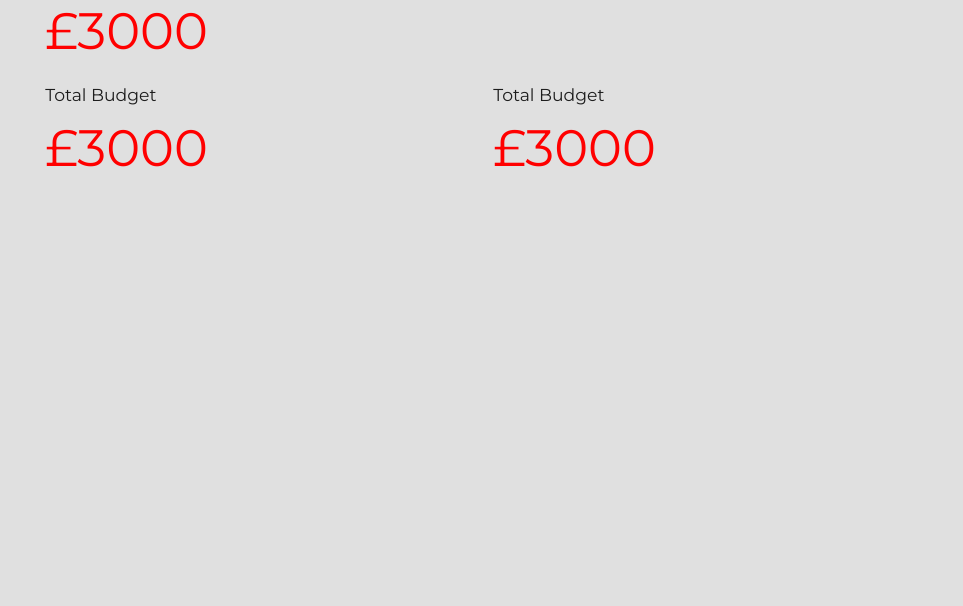
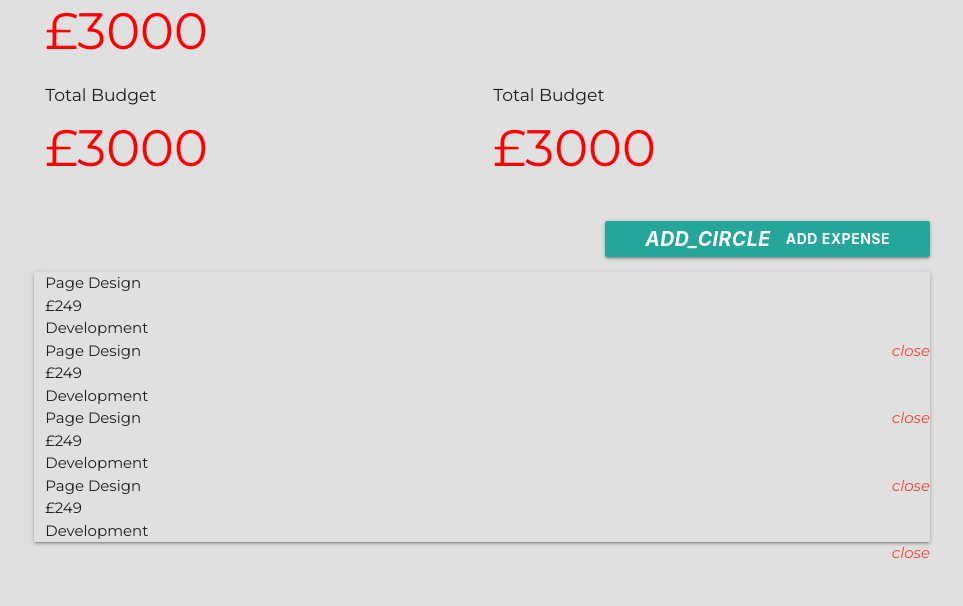
Before and after one commit to JPudsey-11/budget-application-walkthrough, a Django app: template templates/budget/project-detail.html in a window 1280 px wide. Shown: the part 194-800 px from the top of the page, without its empty margins (158-1121 px from the left). Run offline with Django 4.2, Linux system fonts and the light colour scheme; the template is opened without the code that fills it, so the values that code supplies are empty; parts of the project's set-up code (start-up, migrations or seed data) failed here and were passed over.

Commit message:
forgot to save before the last commit

```diff
--- a/static/css/style.css
+++ b/static/css/style.css
@@ -10,6 +10,11 @@ html {
 
 .bold {
     font-weight: bold:
+}
+
+.row {
+    margin: 0!important;
+
 }
 
 /* Project list (no projects) */
@@ -28,11 +33,6 @@ html {
 
 /* Project Detail Statistics */
 
-.section-stats .card-panel {
-     margin: 8px;
-
-}
-
 .section-stats h1 {
     font-size: 4vw;
     margin: 15px 0px;
@@ -41,3 +41,37 @@ html {
 h1 {
     color: red;
 }
+
+@media(max-wdith: 992px){
+    .section-stats h1 {
+        font-size: calc(16px + 6vw);
+
+    }
+}
+
+/* Project Detail expenses */
+
+.section-expenses button {
+    padding: 0px 40px;
+    font-weight: bold;
+    text-shadow: 0px 3px 4px rgba(0, 0, 0, .25)
+    background-color: #6FCF97;
+
+}
+
+.section-expenses .expense {
+    font-size: 16px;
+    border-radius: 0;
+    margin: 0;
+}
+
+.section-expenses .expense .category {
+    font-size: 13px;
+    border-radius: 0;
+    margin: 0;
+}
+
+.section-expenses li:nth-child(even) .expense {
+    background-color: #f2f2f2;
+
+}
--- a/templates/budget/project-detail.html
+++ b/templates/budget/project-detail.html
@@ -31,6 +31,108 @@
 
 </section>
 
+<section class="section section-expenses">
+
+<div class="row">
+    <button class="btn waves-effect right"><i class="material-icons white-text left">add_circle</i> Add Expense</button>
+</div>
+
+<ul class="z-depth-1">
+<li>
+    <div class="card panel z-depth-0 expense"></div>
+    <div class="row">
+        <div class="col 16">
+            <span class="title">Page Design</span>
+        </div>
+    </div>
+    <div class="row">
+        <div class="col 13">
+            <span class="title">£249</span>
+        </div>
+    </div>
+    <div class="row">
+        <div class="col 1">
+            <span class="title">Development</span>
+        </div>
+    </div>
+
+    <a href="">
+        <i class="material-icons red-text right">close</i>
+    </a>
+</li>
+
+<li>
+    <div class="card panel z-depth-0 expense"></div>
+    <div class="row">
+        <div class="col 16">
+            <span class="title">Page Design</span>
+        </div>
+    </div>
+    <div class="row">
+        <div class="col 13">
+            <span class="title">£249</span>
+        </div>
+    </div>
+    <div class="row">
+        <div class="col 1">
+            <span class="title">Development</span>
+        </div>
+    </div>
+
+    <a href="">
+        <i class="material-icons red-text right">close</i>
+    </a>
+</li>
+
+<li>
+    <div class="card panel z-depth-0 expense"></div>
+    <div class="row">
+        <div class="col 16">
+            <span class="title">Page Design</span>
+        </div>
+    </div>
+    <div class="row">
+        <div class="col 13">
+            <span class="title">£249</span>
+        </div>
+    </div>
+    <div class="row">
+        <div class="col 1">
+            <span class="title">Development</span>
+        </div>
+    </div>
+
+    <a href="">
+        <i class="material-icons red-text right">close</i>
+    </a>
+</li>
+
+<li>
+    <div class="card panel z-depth-0 expense"></div>
+    <div class="row">
+        <div class="col 16">
+            <span class="title">Page Design</span>
+        </div>
+    </div>
+    <div class="row">
+        <div class="col 13">
+            <span class="title">£249</span>
+        </div>
+    </div>
+    <div class="row">
+        <div class="col 1">
+            <span class="title">Development</span>
+        </div>
+    </div>
+
+    <a href="">
+        <i class="material-icons red-text right">close</i>
+    </a>
+</li>
+
+</ul>
+</section>
+
 </div>
 
 {% endblock %}
```
